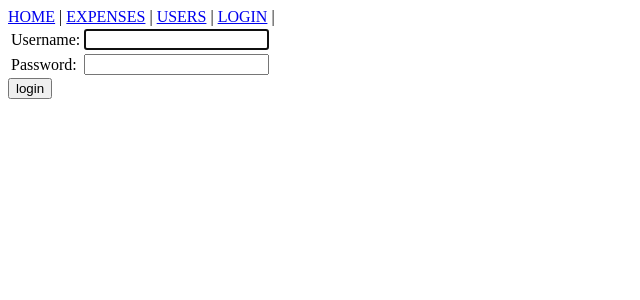
After one commit to ajc133/expenses-app-django, a Django app: page /login/ in a window 1280 px wide. The commit adds this page. Shown: the top 300 px of the page, without its empty margins (0-640 px from the left). Run offline with Django 5.2, Linux system fonts and the light colour scheme.

Commit message:
Start using django auth

```diff
--- /dev/null
+++ b/expenses/templates/login.html
@@ -0,0 +1,36 @@
+{% extends "master.html" %}
+
+{% block content %}
+
+{% if form.errors %}
+<p>Your username and password didn't match. Please try again.</p>
+{% endif %}
+
+{% if next %}
+{% if user.is_authenticated %}
+<p>Your account doesn't have access to this page. To proceed,
+	please login with an account that has access.</p>
+{% else %}
+<p>Please login to see this page.</p>
+{% endif %}
+{% endif %}
+
+<form method="post" action="{% url 'login' %}">
+	{% csrf_token %}
+	<table>
+		<tr>
+			<td>{{ form.username.label_tag }}</td>
+			<td>{{ form.username }}</td>
+		</tr>
+		<tr>
+			<td>{{ form.password.label_tag }}</td>
+			<td>{{ form.password }}</td>
+		</tr>
+	</table>
+
+	<input type="submit" value="login">
+	<input type="hidden" name="next" value="{{ next }}">
+</form>
+
+
+{% endblock %}
--- a/expenses/templates/master.html
+++ b/expenses/templates/master.html
@@ -12,7 +12,18 @@
 	<div class="topnav">
 		<a href="{% url 'main' %}">HOME</a> |
 		<a href="{% url 'expenses' %}">EXPENSES</a> |
-		<a href="{% url 'users' %}">USERS</a>
+		<a href="{% url 'users' %}">USERS</a> |
+		{% if user.is_authenticated %}
+		Welcome, {{ user.username }} |
+		<form name="logout_form" action="{% url 'logout' %}" method="post">
+			{% csrf_token %}
+			<input type="hidden" name="perform_logout" value="1">
+			<input type="submit" value="Logout" id="perform_logout_button">
+			<a href="#" style="display:none;" id="logout_link">Logout</a>
+		</form> |
+		{% else %}
+		<a href="{% url 'login' %}">LOGIN</a> |
+		{% endif %}
 	</div>
 
 
--- a/expenses/views.py
+++ b/expenses/views.py
@@ -1,5 +1,5 @@
 from django.http import HttpResponse, HttpRequest, HttpResponseNotFound
-from django.template import loader
+from django.template import loader, RequestContext, Template
 from django.views.decorators.http import require_http_methods, require_safe
 from .models import Expense, User
 
@@ -56,7 +56,9 @@ def user_details(request: HttpRequest, id):
 @require_safe
 def main(request: HttpRequest):
     template = loader.get_template("main.html")
-    return HttpResponse(template.render())
+    context = RequestContext(request)
+    print(f"User is authenticated: {request.user.is_authenticated}")
+    return HttpResponse(template.render(context.flatten()))
 
 
 def testing(request: HttpRequest):
--- a/splitwyze/urls.py
+++ b/splitwyze/urls.py
@@ -16,9 +16,20 @@ Including another URLconf
 """
 
 from django.contrib import admin
+from django.contrib.auth import views as auth_views
 from django.urls import path, include
 
 urlpatterns = [
     path("", include("expenses.urls")),
+    path(
+        "login/",
+        auth_views.LoginView.as_view(template_name="login.html"),
+        name="login",
+    ),
+    path(
+        "logout/",
+        auth_views.LogoutView.as_view(),
+        name="logout",
+    ),
     path("admin/", admin.site.urls),
 ]
```
Also changed, not shown: splitwyze/settings.py (+4 -3 lines).
